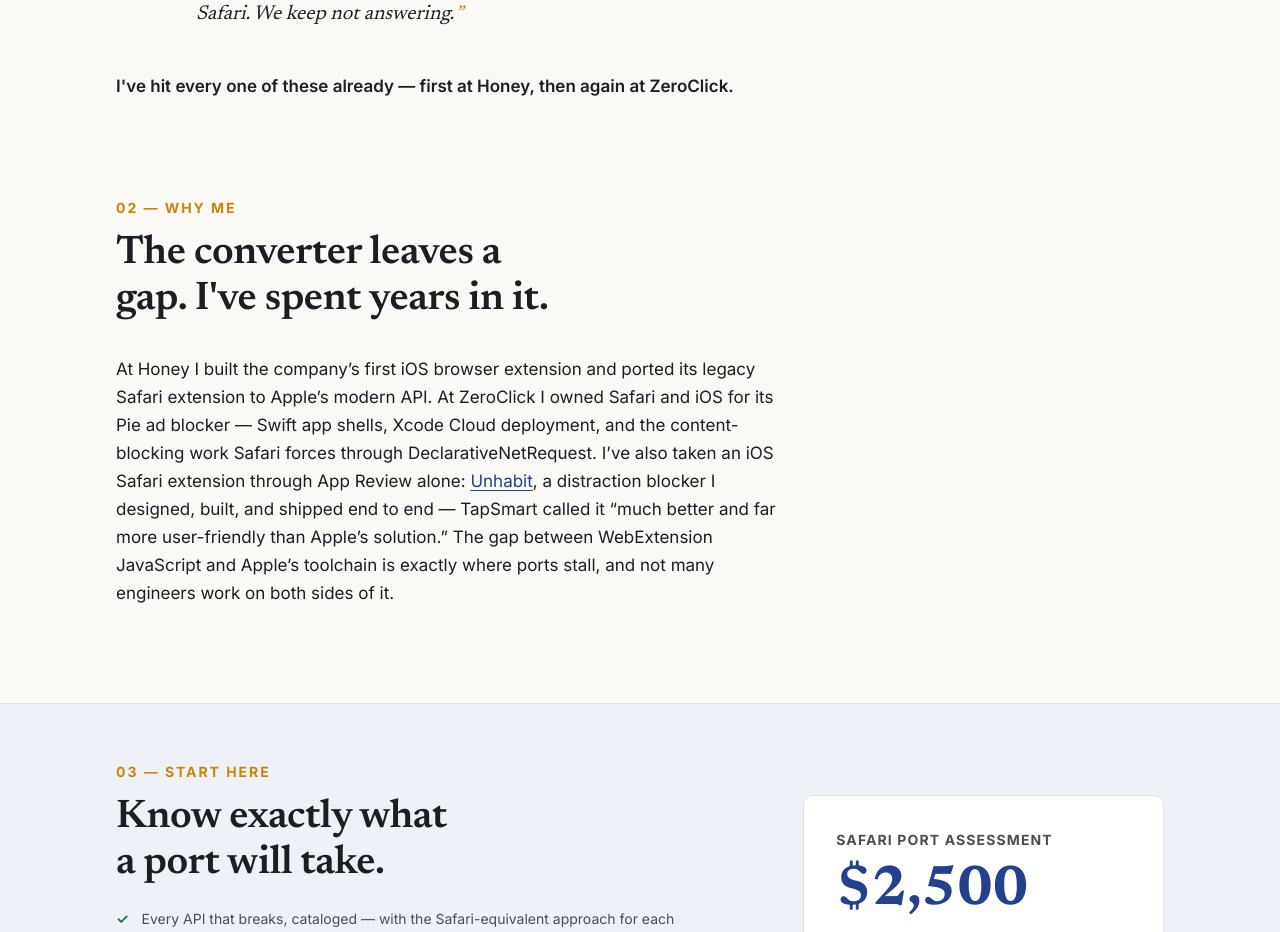
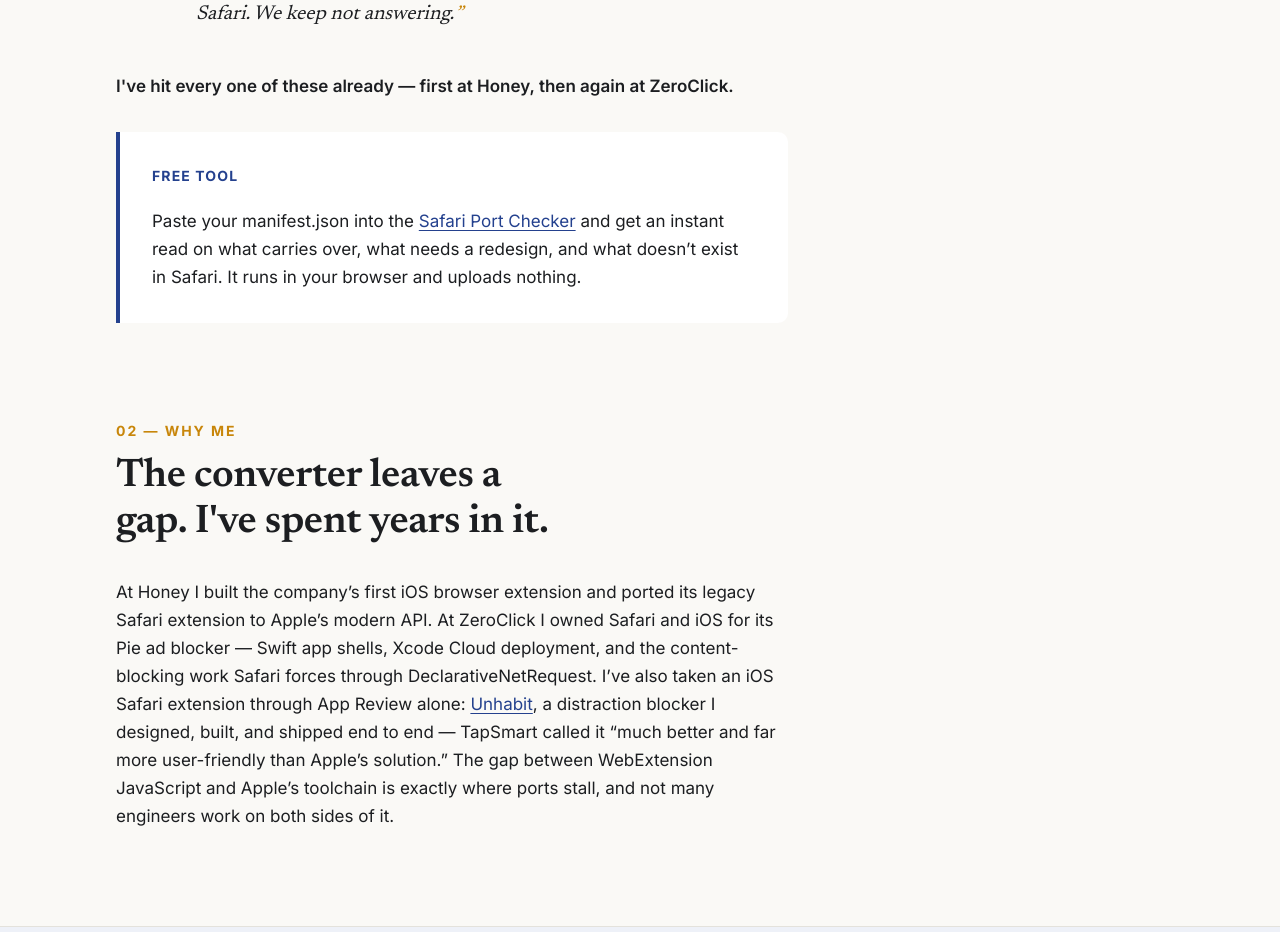
Before and after one commit to zbabtkis/zacharybabtkis.com, a Next.js app: page /safari-extensions in a window 1280 px wide. Shown: the part 1604-2536 px from the top of the page. Built offline with nearby package versions, Linux system fonts and the light colour scheme.

Commit message:
feat: surface port checker — safari page callout, sitemap, llms.txt

```diff
--- a/app/safari-extensions/page.tsx
+++ b/app/safari-extensions/page.tsx
@@ -90,6 +90,16 @@ export default function SafariExtensionsPage() {
           ]}
           close="I've hit every one of these already — first at Honey, then again at ZeroClick."
         />
+        <div className="story" style={{ marginTop: 'var(--space-lg)' }}>
+          <p className="story-kicker">Free tool</p>
+          <p>
+            Paste your manifest.json into the{' '}
+            <a href="/tools/safari-port-checker/">Safari Port Checker</a> and
+            get an instant read on what carries over, what needs a redesign,
+            and what doesn&rsquo;t exist in Safari. It runs in your browser
+            and uploads nothing.
+          </p>
+        </div>
       </Chapter>
 
       <Chapter n="02" label="Why me" title="The converter leaves a gap. I've spent years in it." id="proof">
--- a/app/sitemap.ts
+++ b/app/sitemap.ts
@@ -11,6 +11,7 @@ export default function sitemap(): MetadataRoute.Sitemap {
     '/guides',
     '/about',
     '/contact',
+    '/tools/safari-port-checker',
     ...GUIDES.map((guide) => guide.slug.replace(/\/$/, '')),
   ];
 
```
Also changed, not shown: public/llms.txt.
